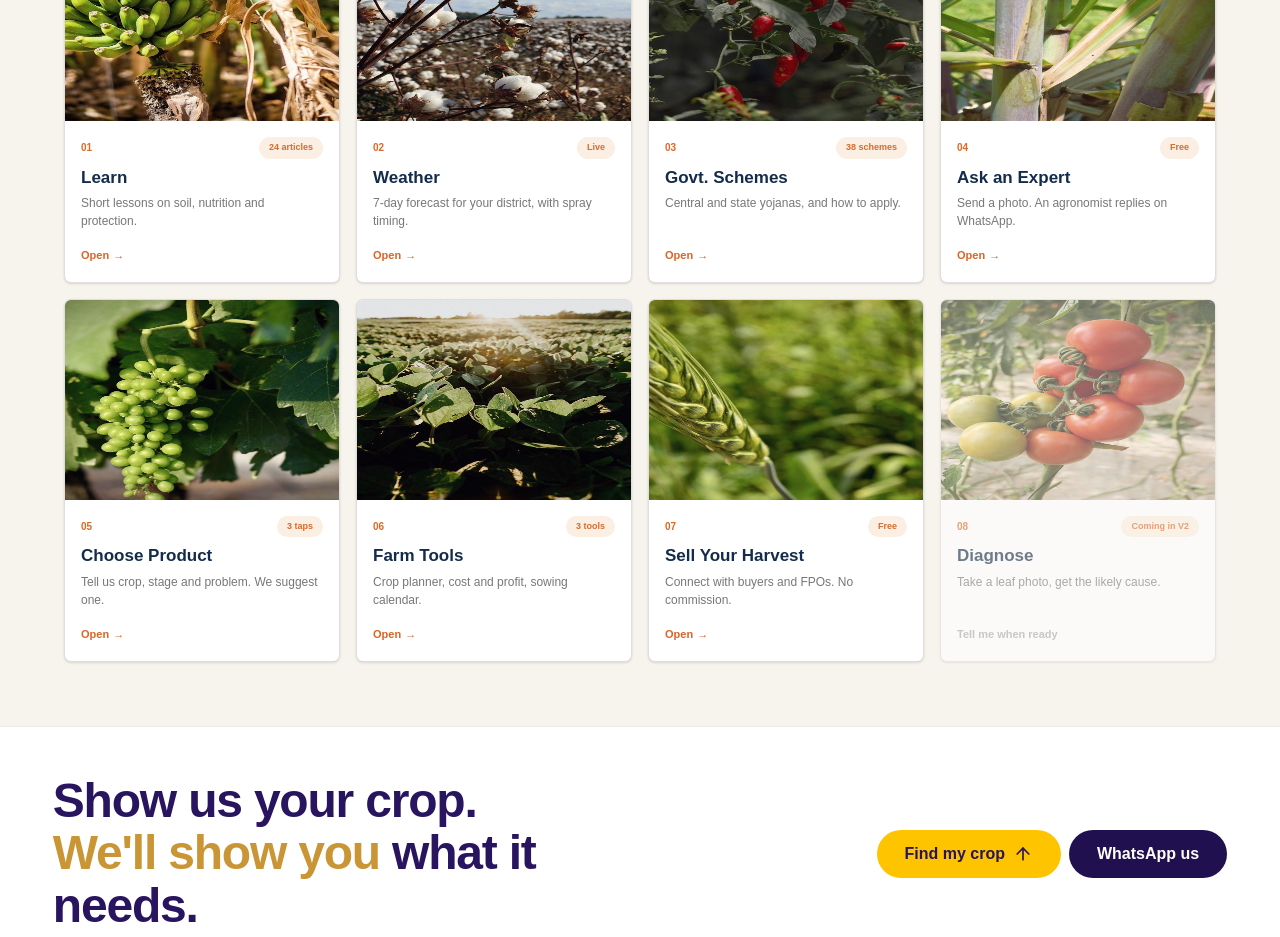
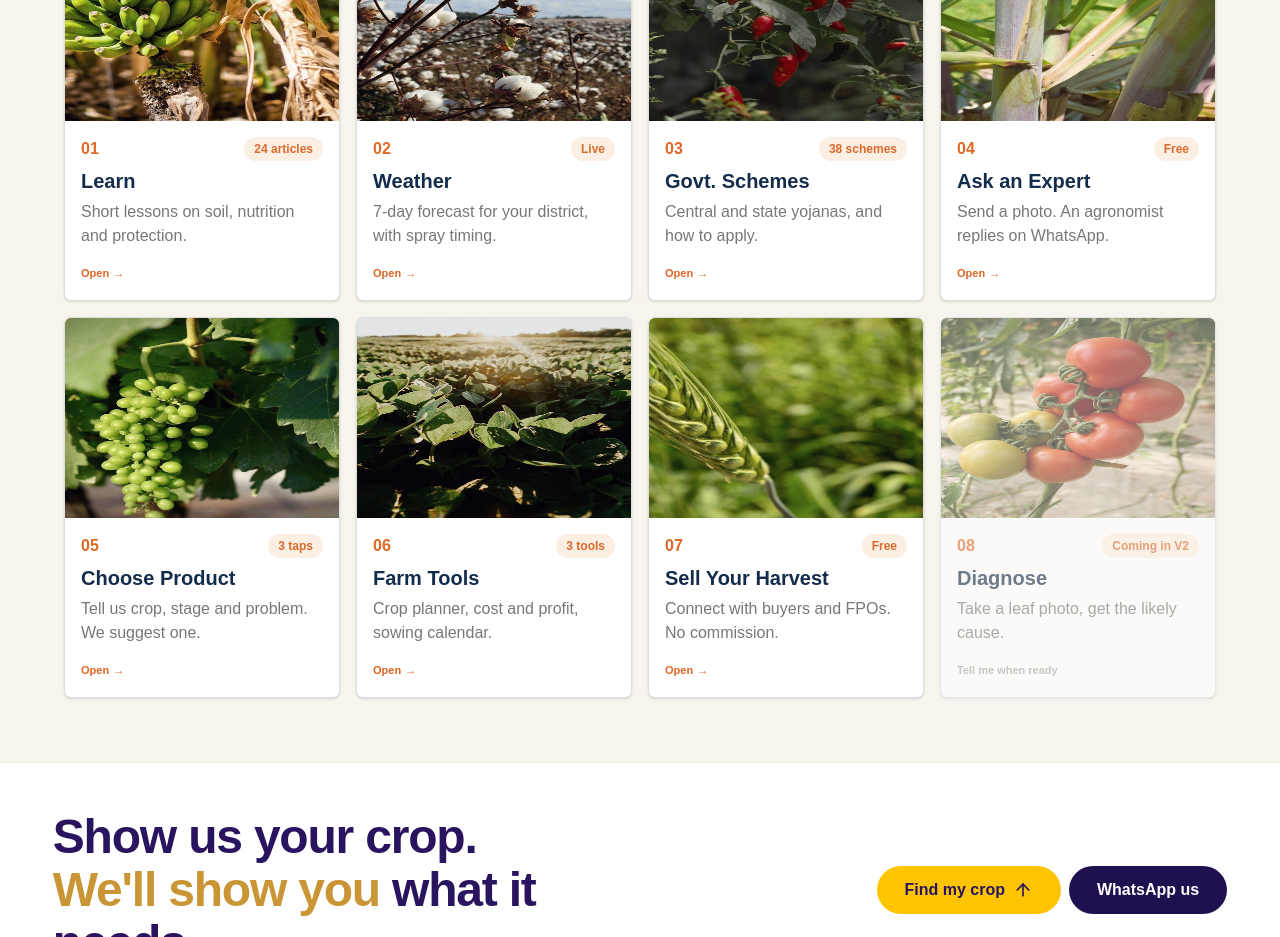
Before and after one commit to abdullahansari-yk/sunshine, a Next.js app: page /krishikul in a window 1280 px wide. Shown: the part 1100-2037 px from the top of the page. Built offline with nearby package versions, Linux system fonts and the light colour scheme; no server answers; the database is empty.

Commit message:
Fix some bug in Krishul List

```diff
--- a/src/components/krishikul/KrishikulList.jsx
+++ b/src/components/krishikul/KrishikulList.jsx
@@ -103,10 +103,10 @@ export default function KrishikulList() {
               className={`overflow-hidden rounded-[7px] border border-[#dedede] bg-white shadow-sm transition-all duration-300 ${
                 item.disabled
                   ? "opacity-60"
-                  : "hover:-translate-y-1 hover:shadow-md"
+                  : "hover:-translate-y-1 cursor-pointer hover:shadow-md"
               }`}
             >
-              {/* Image Placeholder */}
+              {/* Image*/}
               <div className="relative h-[200px] overflow-hidden bg-[#e9e5db]">
                 <Image src={item.imageLabel} alt={item.title} fill />
               </div>
@@ -115,22 +115,20 @@ export default function KrishikulList() {
               <div className="p-4">
                 {/* Number and Badge */}
                 <div className="mb-2 flex items-center justify-between">
-                  <span className="text-[10px] font-semibold text-[#df6825]">
+                  <span className="text-sm md:text-base font-semibold text-[#df6825]">
                     {item.number}
                   </span>
 
-                  <span className="rounded-full bg-[#FBEEE2] px-2.5 py-1 text-[9px] font-semibold text-[#d96b2c]">
+                  <span className="rounded-full bg-[#FBEEE2] px-2.5 py-1 text-xs font-semibold text-[#d96b2c]">
                     {item.badge}
                   </span>
                 </div>
 
-                {/* Title */}
-                <h3 className="mb-1.5 text-[17px] font-bold leading-tight text-[#142c4b]">
+                <h3 className="mb-1.5 text-lg md:text-xl font-bold leading-tight text-[#142c4b]">
                   {item.title}
                 </h3>
 
-                {/* Description */}
-                <p className="mb-3 min-h-[36px] text-[12px] leading-[1.5] text-[#777777]">
+                <p className="mb-3 min-h-[36px] text-sm md:text-base leading-[1.5] text-[#777777]">
                   {item.description}
                 </p>
 
```
